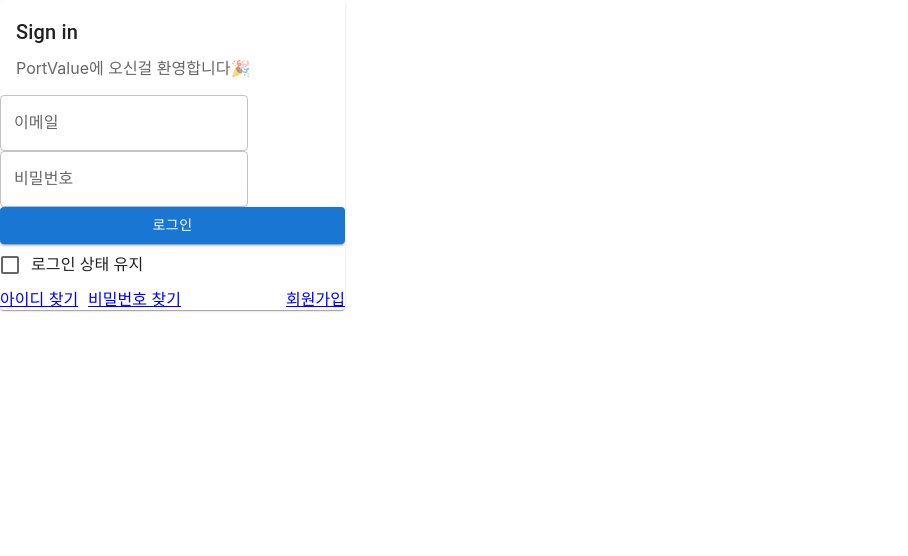
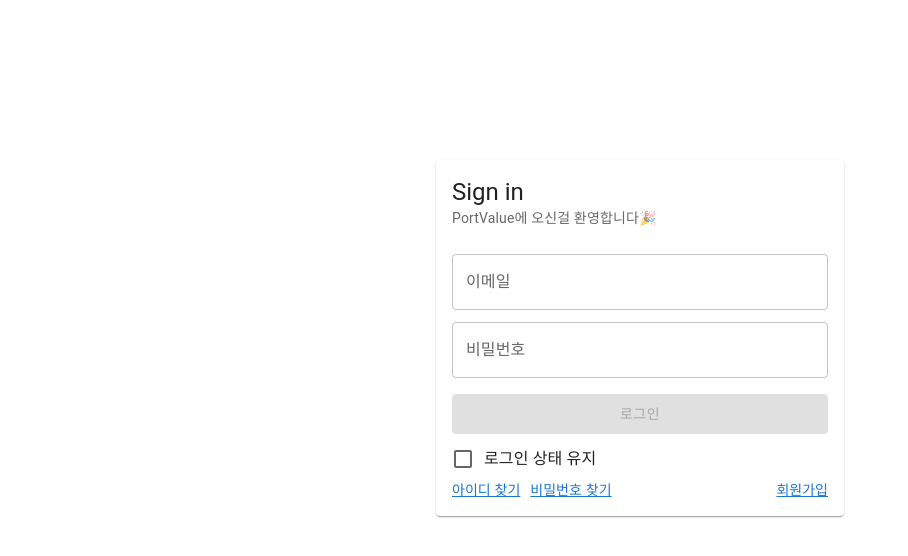
Before and after one commit to DannyJ34/pv_cms_fe, a React (Create React App) app: page /signin in a window 1280 px wide. Shown: the top 556 px of the page, without its empty margins (0-908 px from the left). Built offline with nearby package versions, Linux system fonts and the light colour scheme.

Commit message:
sign in css 구현

```diff
--- a/src/pages/Signin.js
+++ b/src/pages/Signin.js
@@ -1,26 +1,19 @@
 import React, { useEffect, useState } from 'react';
 import Card from '@mui/material/Card';
-import CardActions from '@mui/material/CardActions';
 import CardContent from '@mui/material/CardContent';
 import Button from '@mui/material/Button';
 import Typography from '@mui/material/Typography';
 import Box from '@mui/material/Box';
 import TextField from '@mui/material/TextField';
-import Stack from '@mui/material/Stack';
 import Checkbox from '@mui/material/Checkbox';
 import FormGroup from '@mui/material/FormGroup';
 import FormControlLabel from '@mui/material/FormControlLabel';
-import Link from '@mui/material/Link';
 import styled from "styled-components";
 
 const Signin = () => {
 
     const [value, setValue] = useState("");
     const [signInMaintainStatus, setSignInMaintainStatus] = useState(false);
-
-    const handleChange = (event) => {
-        setValue(event.target.value);
-    };
 
     const handleSignInMaintainStatusChange = (event) => {
         setSignInMaintainStatus(event.target.checked);
@@ -35,22 +28,58 @@ const Signin = () => {
     }, [signInMaintainStatus])
 
     return (
-        <>
-            <Card sx={{ maxWidth: 345 }}>
+        <CardPositionDiv>
+            <Card sx={{ maxWidth: 408 }} >
                 <CardContent>
-                    <Typography gutterBottom variant="h6" component="div">
+                    <Typography
+                        gutterBottom variant="h5"
+                        component="div"
+                        style={{ marginBottom: "0px" }}
+                    >
                         Sign in
                     </Typography>
-                    <Typography variant="body4" color="text.secondary">
+                    <Typography
+                        variant="body2"
+                        color="text.secondary"
+                        style={{ marginBottom: "10px" }}
+                    >
                         PortValue에 오신걸 환영합니다🎉
                     </Typography>
                 </CardContent>
-                <TextField id="outlined-basic" label="이메일" variant="outlined" />
-                <TextField id="outlined-basic" label="비밀번호" variant="outlined" />
+
+                <TextField
+                    id="outlined-basic"
+                    label="이메일"
+                    variant="outlined"
+                    style={{
+                        width: "376px",
+                        marginLeft: "16px",
+                        marginBottom: "12px"
+                    }}
+                />
+                <TextField
+                    id="outlined-basic"
+                    label="비밀번호"
+                    variant="outlined"
+                    style={{
+                        width: "376px",
+                        marginLeft: "16px",
+                        marginBottom: "16px"
+                    }}
+                />
 
                 {/* 로그인 버튼 : 아이디, 비밀번호 모두 입력될 시 로그인 버튼 활성화 */}
 
-                <Button variant="contained" disabled={false} fullWidth={true} >
+                <Button
+                    variant="contained"
+                    disabled={true}
+                    style={{
+                        width: "376px",
+                        height: "40px",
+                        marginLeft: "16px",
+                        marginBottom: "4px"
+                    }}
+                >
                     로그인
                 </Button>
                 <FormGroup>
@@ -58,7 +87,11 @@ const Signin = () => {
                         onChange={handleSignInMaintainStatusChange}
                         checked={signInMaintainStatus}
                         control={<Checkbox />}
-                        label="로그인 상태 유지" />
+                        label="로그인 상태 유지"
+                        style={{
+                            marginLeft: "6px",
+                        }}
+                    />
                 </FormGroup>
 
                 <SignInHelpDiv>
@@ -75,38 +108,29 @@ const Signin = () => {
                     </SignInHelpCssDiv>
                 </SignInHelpDiv>
 
-                {/* <CardActions>
-                    <Link href="https://member.daum.net/find/id.do?action=home" underline="always">
-                        {'아이디 찾기'}
-                    </Link>
-                    <Link href="https://member.daum.net/find/password.do?action=daumid-check" underline="always">
-                        {'비밀번호 찾기'}
-                    </Link>
-                    <Link href="https://member.nexon.com/join/join.aspx" underline="always">
-                        {'회원가입'}
-                    </Link>
-
-                </CardActions> */}
             </Card>
-            <Box
-                component="form"
-                sx={{
-                    '& > :not(style)': { m: 1, width: '25ch' },
-                }}
-                noValidate
-                autoComplete="off"
-            >
-
-            </Box>
-        </>
+        </CardPositionDiv>
     )
 };
+
+const CardPositionDiv = styled.div`
+    display: flex;
+    justify-content: center;
+    margin-top: 160px;
+    // align-items: center; 안되는 이유가 뭘까??
+
+`;
 
 const SignInHelpDiv = styled.div`
     display: flex;
     justify-content: space-between;
-    color: blue;
+    color: #1976D2;
     text-decoration: underline;
+    font-size: 14px;
+    line-height: 143%;
+    max-width: 376px;
+    margin: 0 auto;
+    margin-bottom: 16px;
 `;
 
 const SignInFindDiv = styled.div`
@@ -118,4 +142,5 @@ const SignInHelpCssDiv = styled.div`
     margin-right: ${props => props.marginRight !== undefined ? props.marginRight : "0px"};
 `;
 
+
 export default Signin;
```
